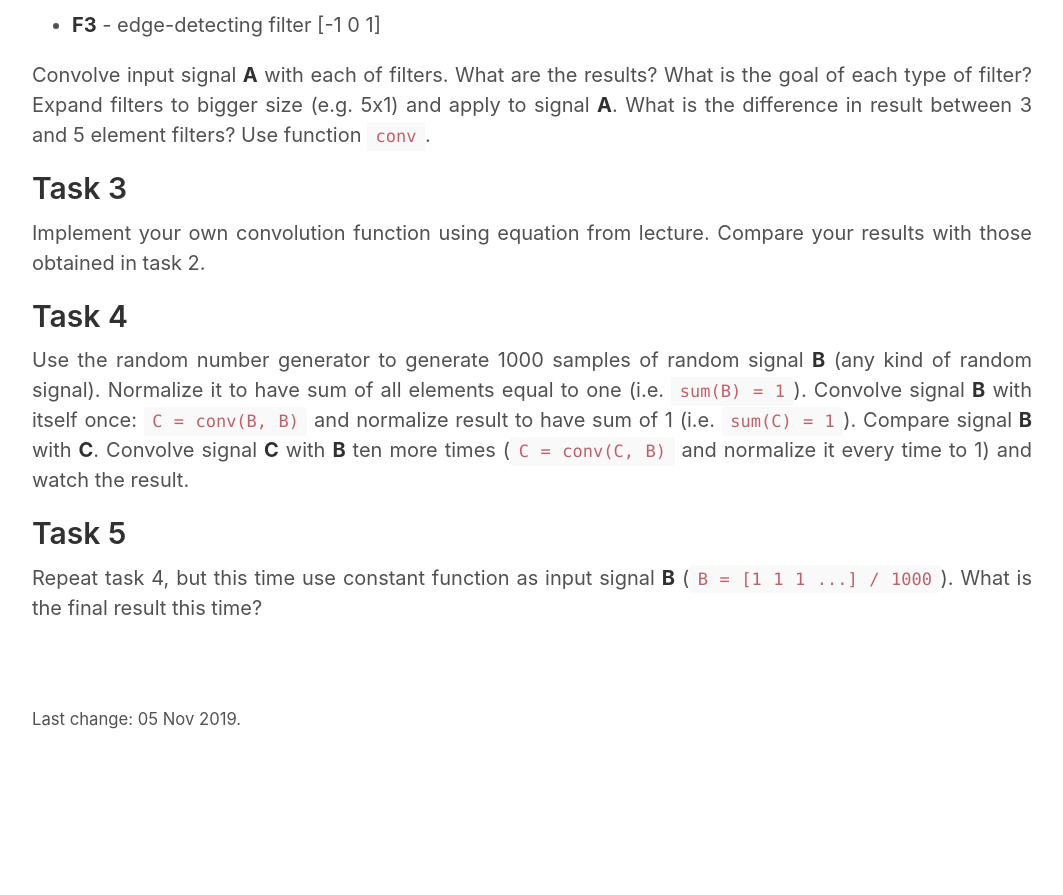
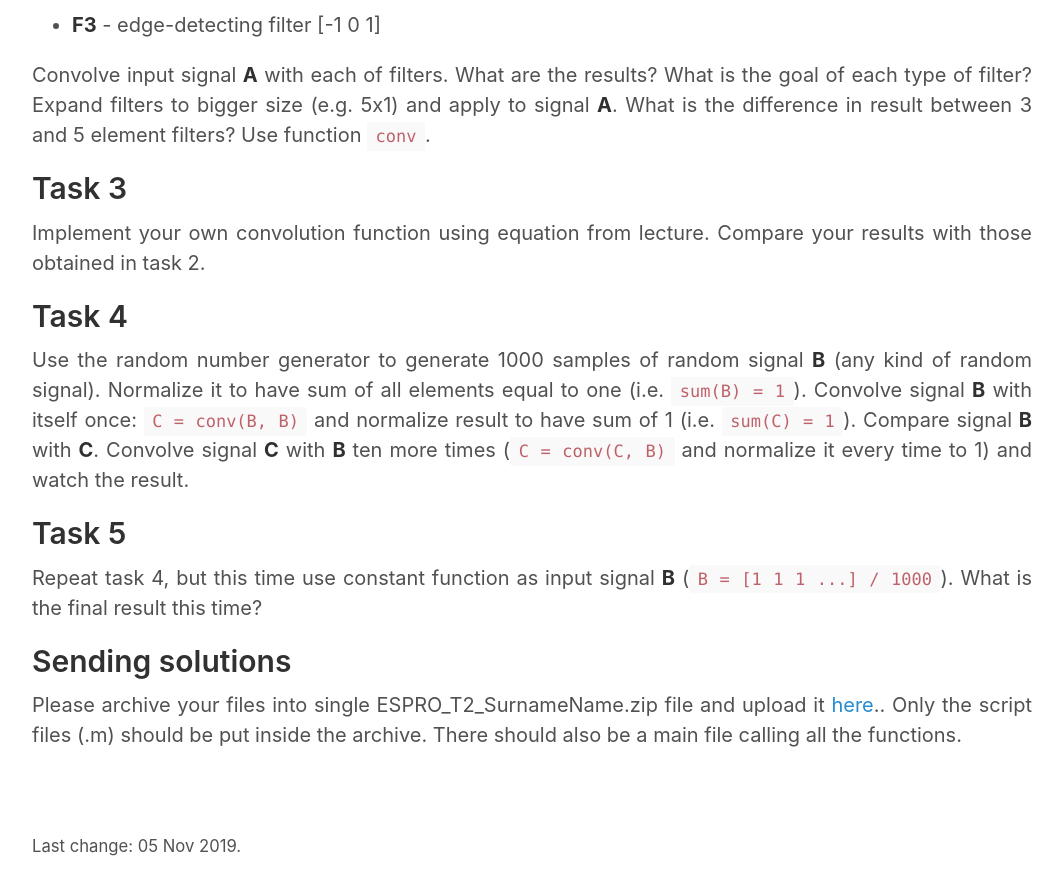
Before and after one commit to wut-mpg/espro, a Jekyll site: the page built from _posts/2019-11-05-L3.md, in a window 1280 px wide and 900 px high, scrolled down 884 px. Shown: the top 895 px of the window, without its empty margins (108-1171 px from the left). Built offline with Jekyll 4.4.1, drawn with Linux system fonts in a browser that asks for light colours; before the commit the page ends 1657 px from its top, so only the background shows below that.

Commit message:
Update 2019-11-05-L3.md

```diff
--- a/_posts/2019-11-05-L3.md
+++ b/_posts/2019-11-05-L3.md
@@ -44,3 +44,7 @@ and normalize it every time to 1) and watch the result.
 
 Repeat task 4, but this time use constant function as input signal **B** (`B = [1 1 1 ...] / 1000`).
 What is the final result this time?
+
+## Sending solutions
+
+Please archive your files into single ESPRO_T2_SurnameName.zip file and upload it [here](https://cloud.robotyka.ia.pw.edu.pl/index.php/s/CxWkQ923mnCjWrb).. Only the script files (.m) should be put inside the archive. There should also be a main file calling all the functions.
```
